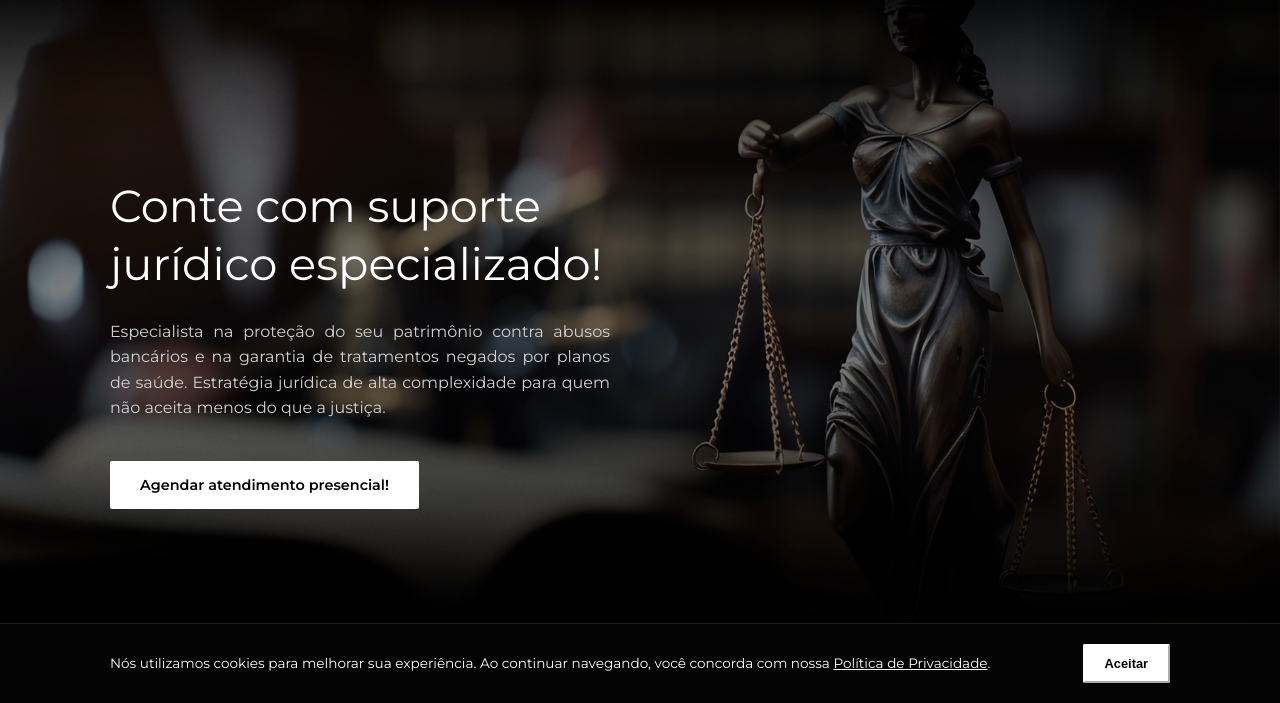
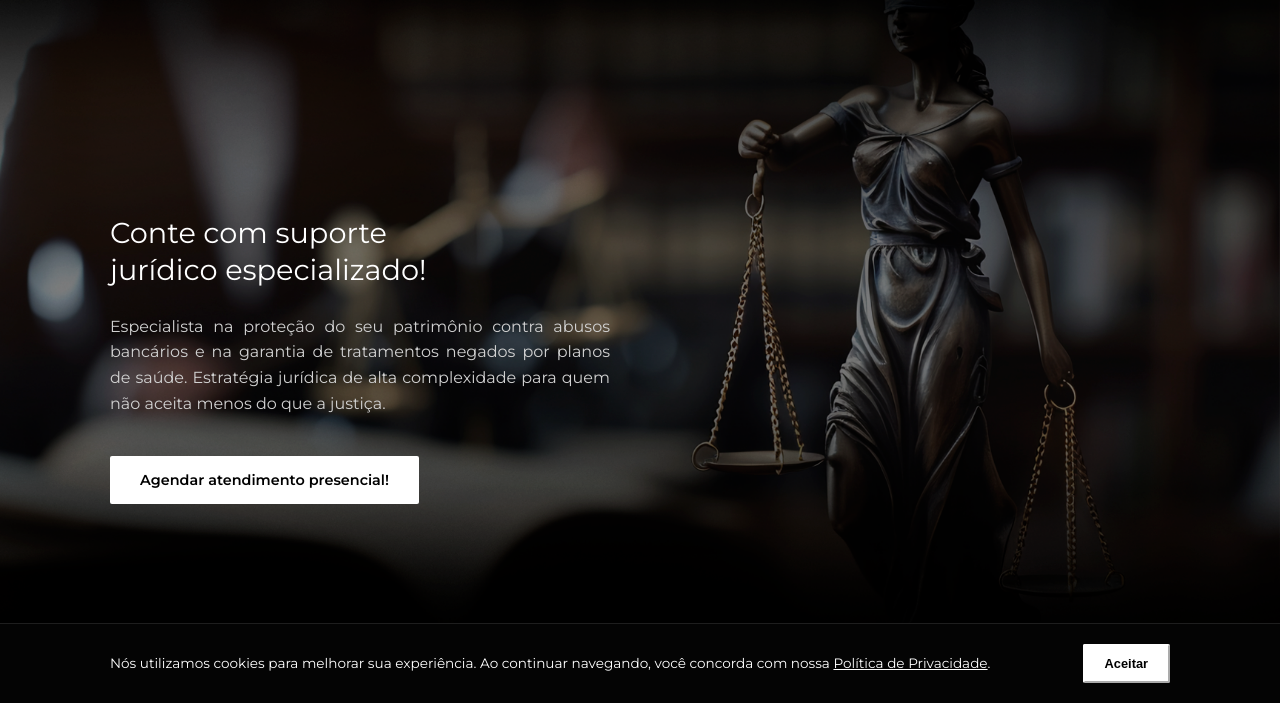
Before and after one commit to JoseWilliamRF/DaviAraujoQuadros, a plain HTML site: page index.html in a window 1280 px wide. Shown: the part 97-800 px from the top of the page. Drawn offline with Linux system fonts and the light colour scheme.

Commit message:
fix: corrige overlap do header no mobile

```diff
--- a/style.css
+++ b/style.css
@@ -166,11 +166,12 @@ body {
   background-image: url('./images/background.png');
   background-size: cover;
   background-position: center right;
-  padding-top: 5rem; /* Evita que o texto encoste no header */
+  padding-top: 10rem !important; /* Evita que o texto encoste no header */
+  padding-bottom: 3rem;
 }
 
 .hero-title {
-  font-size: 2.8rem;
+  font-size: 1.8rem;
   font-weight: 400;
   line-height: 1.3;
   margin-bottom: 1.5625rem;
```
